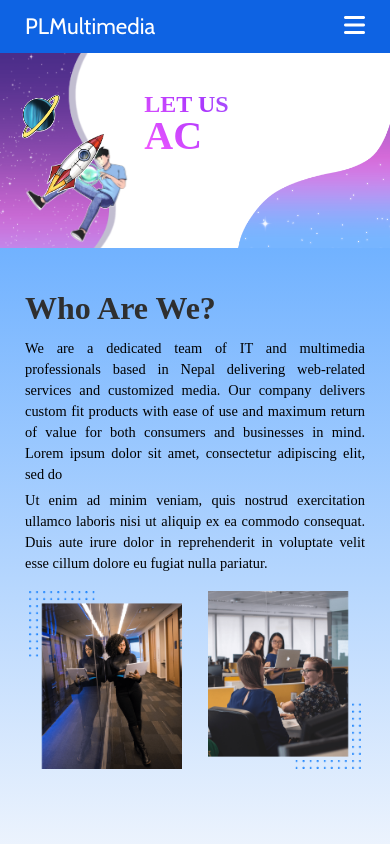
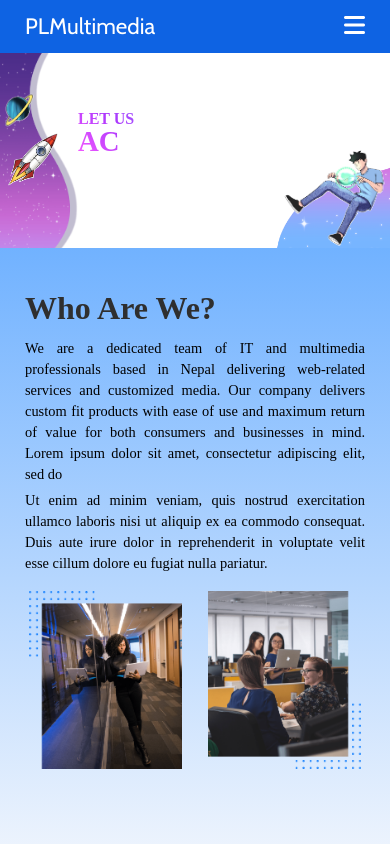
Before and after one commit to SDhakZ/PLMultimedia-Website, a React (Create React App) app: page / in a window 390 px wide. Shown: the top 844 px of the page. Built offline with nearby package versions, Linux system fonts and the light colour scheme.

Commit message:
"HomeTop responsiveness"

```diff
--- a/src/components/HomeComponents/HomeCSSmodules/homeTop.module.css
+++ b/src/components/HomeComponents/HomeCSSmodules/homeTop.module.css
@@ -17,7 +17,7 @@
 }
 .Home-text {
   position: absolute;
-  left: 38%;
+  left: 36%;
   top: 20%;
   font-size: var(--fs-HT-staticText);
   font-family: "Baloo 2";
@@ -151,7 +151,7 @@
   }
   .Home-text {
     left: 35%;
-    top: 30%;
+    top: 25%;
   }
 }
 
@@ -167,7 +167,7 @@
   }
   .Home-text {
     left: 35%;
-    top: 20%;
+    top: 30%;
   }
   .rightbg {
     right: -5%;
@@ -176,8 +176,8 @@
 
 @media all and (max-width: 960px) {
   :root {
-    --fs-HT-staticText: 2rem;
-    --fs-HT-text: 3rem;
+    --fs-HT-staticText: 2.3rem;
+    --fs-HT-text: 3.3rem;
     --vw-HT-homeTop: 50vw;
     --iw-HT-rocket: 14%;
     --iw-HT-planet: 11%;
@@ -185,16 +185,16 @@
     --iw-HT-bg: 33%;
   }
   .Home-text {
-    left: 40%;
-    top: 28%;
+    left: 37%;
+    top: 27%;
     max-width: 320px;
   }
 }
 
 @media all and (max-width: 800px) {
   :root {
-    --fs-HT-text: 2.5rem;
-    --fs-HT-staticText: 1.5rem;
+    --fs-HT-text: 2.6rem;
+    --fs-HT-staticText: 1.6rem;
     --vw-HT-homeTop: 50vw;
     --iw-HT-rocket: 14%;
     --iw-HT-planet: 11%;
@@ -202,8 +202,8 @@
     --iw-HT-bg: 35%;
   }
   .Home-text {
-    left: 37%;
-    top: 20%;
+    left: 34%;
+    top: 32%;
     max-width: 300px;
   }
   .leftbg {
@@ -213,45 +213,79 @@
 
 @media all and (max-width: 600px) {
   :root {
+    --fs-HT-text: 2.3rem;
+    --fs-HT-staticText: 1.3rem;
     --vw-HT-homeTop: 60vw;
     --iw-HT-rocket: 14%;
-    --iw-HT-planet: 11%;
-    --iw-HT-man: 28%;
+    --iw-HT-planet: 9%;
+    --iw-HT-man: 23%;
     --iw-HT-bg: 50%;
   }
 
+  .Home-text {
+    left: 27%;
+    top: 32%;
+    max-width: 300px;
+  }
+
   .leftbg {
-    left: -20%;
+    left: -25%;
   }
 
   .rightbg {
     right: -10%;
   }
+
+  .floatingman {
+    bottom: 10%;
+    left: 5%;
+  }
+
+  .planet {
+    left: 2%;
+  }
+
+  .rocket {
+    left: 10%;
+  }
 }
 
 @media all and (max-width: 400px) {
   :root {
+    --fs-HT-text: 1.8rem;
+    --fs-HT-staticText: 1rem;
     --vw-HT-homeTop: 50vw;
-    --iw-HT-rocket: 16%;
-    --iw-HT-planet: 11%;
+    --iw-HT-rocket: 13%;
+    --iw-HT-planet: 8%;
     --iw-HT-man: 26%;
     --iw-HT-bg: 50%;
   }
 
+  .Home-text {
+    left: 20%;
+    top: 30%;
+    max-width: 200px;
+  }
+
+  .floatingman {
+    bottom: 1%;
+    left: 73%;
+  }
+
   .leftbg {
-    left: -20%;
+    left: -30%;
   }
 
   .rightbg {
-    right: -10%;
+    right: -20%;
   }
   .planet {
     top: 7%;
-    left: 5%;
+    left: 1%;
   }
 
   .rocket {
-    left: 16%;
+    left: 7%;
     top: 15%;
   }
 }
```
